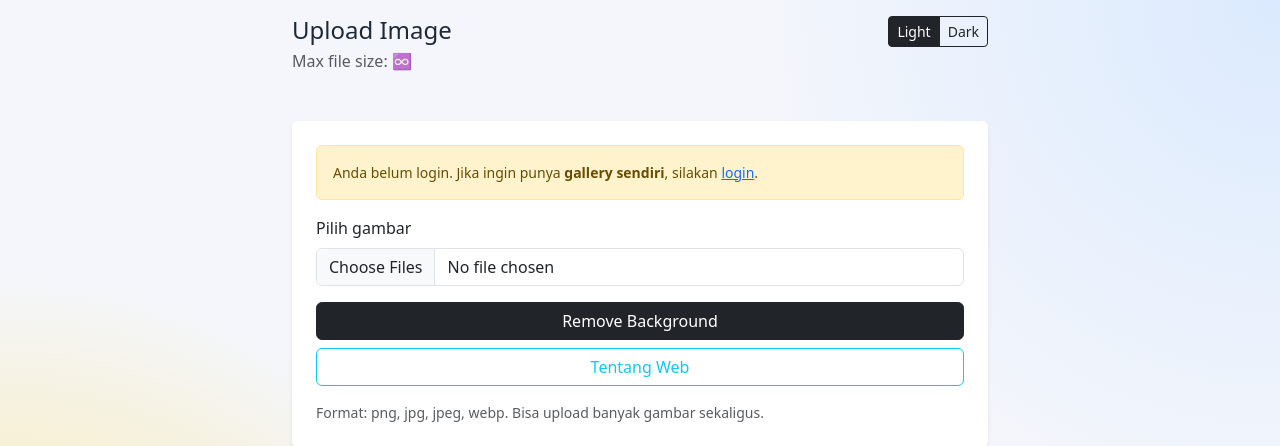
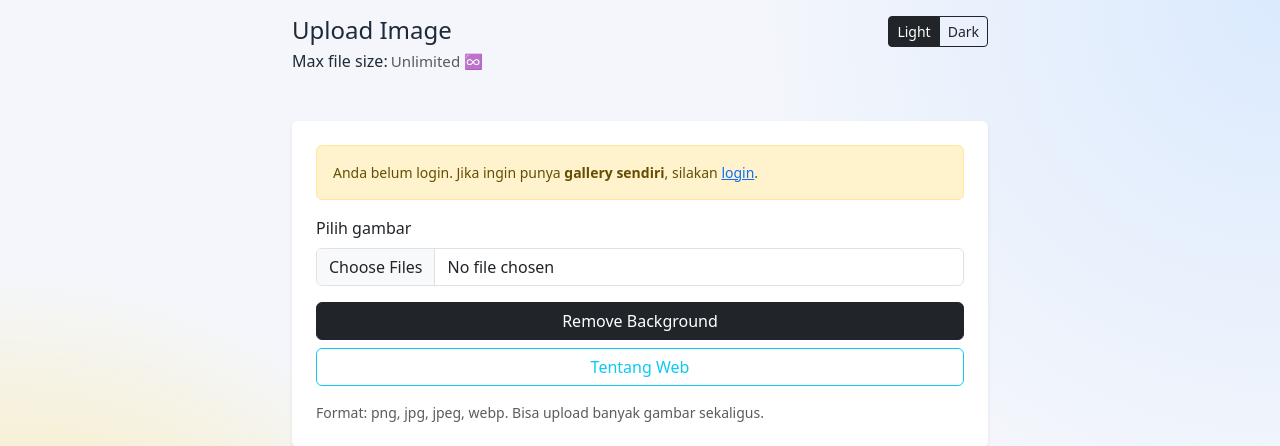
Before and after one commit to Trisn0802/Background_Remover, a Flask app: page /upload in a window 1280 px wide. Shown: the top 446 px of the page. Run offline with Flask 3, Linux system fonts and the light colour scheme; some libraries are stand-ins or nearby versions.

Commit message:
change upload slogan and animation

```diff
--- /dev/null
+++ b/static/animation.css
@@ -0,0 +1,10 @@
+/* ----------------------------------------------
+* Generated by Gradienty on 2026-02-20 14:47
+* animation scale-up-center-alternate
+* ----------------------------------------
+*/
+  @keyframes scale-up-center-alternate {0% { transform: scale(0.5); } 100% { transform: scale(1);} }
+
+.scale-up-center-alternate {
+    animation: scale-up-center-alternate 1s ease 0s infinite alternate both;
+}
--- a/templates/base.html
+++ b/templates/base.html
@@ -10,6 +10,8 @@
     />
 
     <link rel="shortcut icon" href="{{ url_for('static', filename='favicon.ico') }}?v=3">
+
+    <link rel="stylesheet" href="{{ url_for('static', filename='animation.css') }}?v=3">
 
     <style>
       :root {
--- a/templates/upload.html
+++ b/templates/upload.html
@@ -4,7 +4,7 @@
 <section class="mb-3 d-flex align-items-start justify-content-between gap-2">
   <div>
     <h1 class="h4 mb-1">Upload Image</h1>
-    <p class="text-muted mb-0">Max file size: ♾️</p>
+    <div class="d-flex align-items-center">Max file size:<p class="text-muted mb-0 scale-up-center-alternate"> Unlimited ♾️</p></div>
     {% if active_user %}
     <p class="text-muted mb-0">{{ 'Admin' if active_user.role == 'admin' else 'User' }}: {{ active_user.username }}</p>
     {% else %}
```
